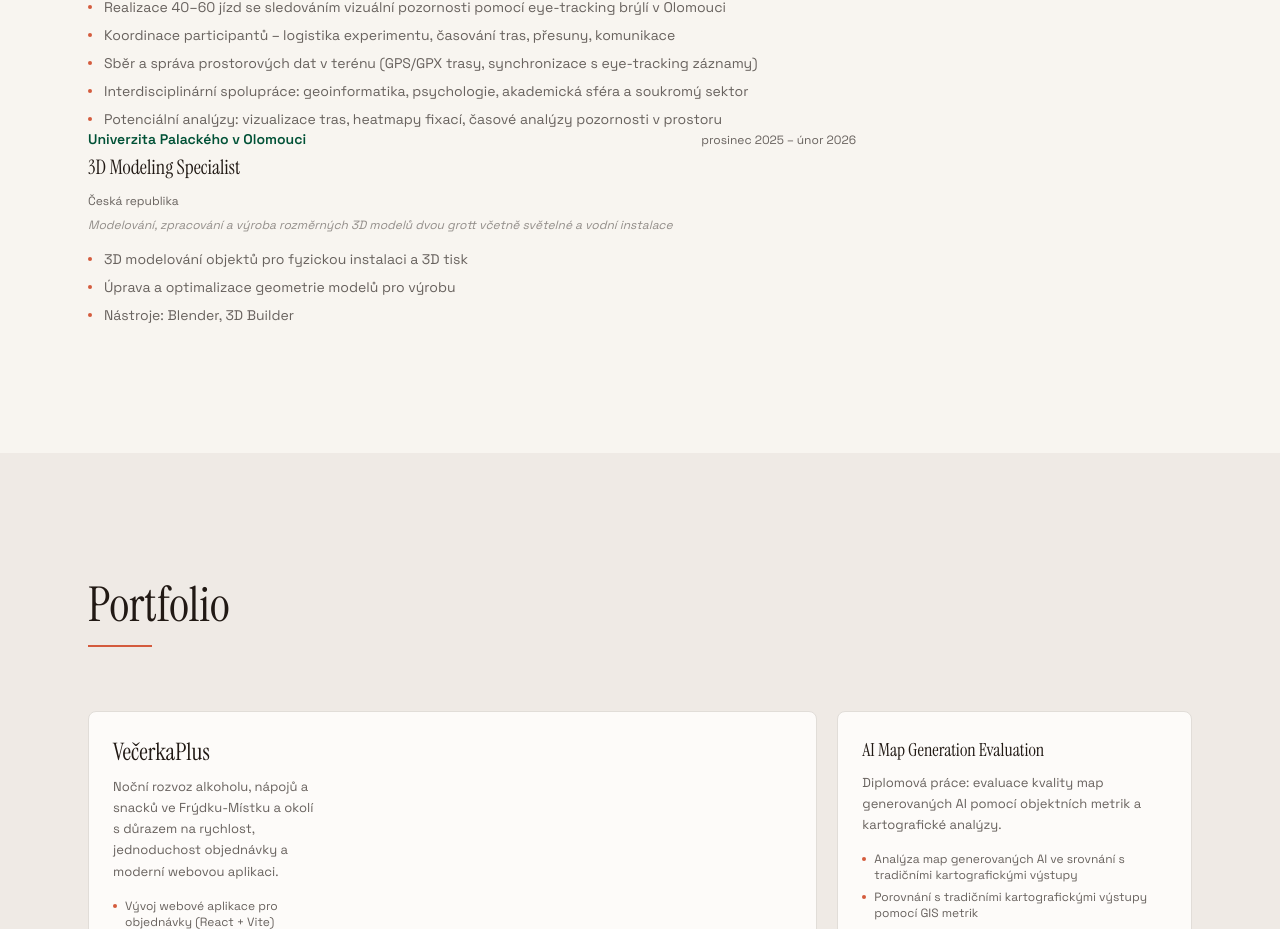
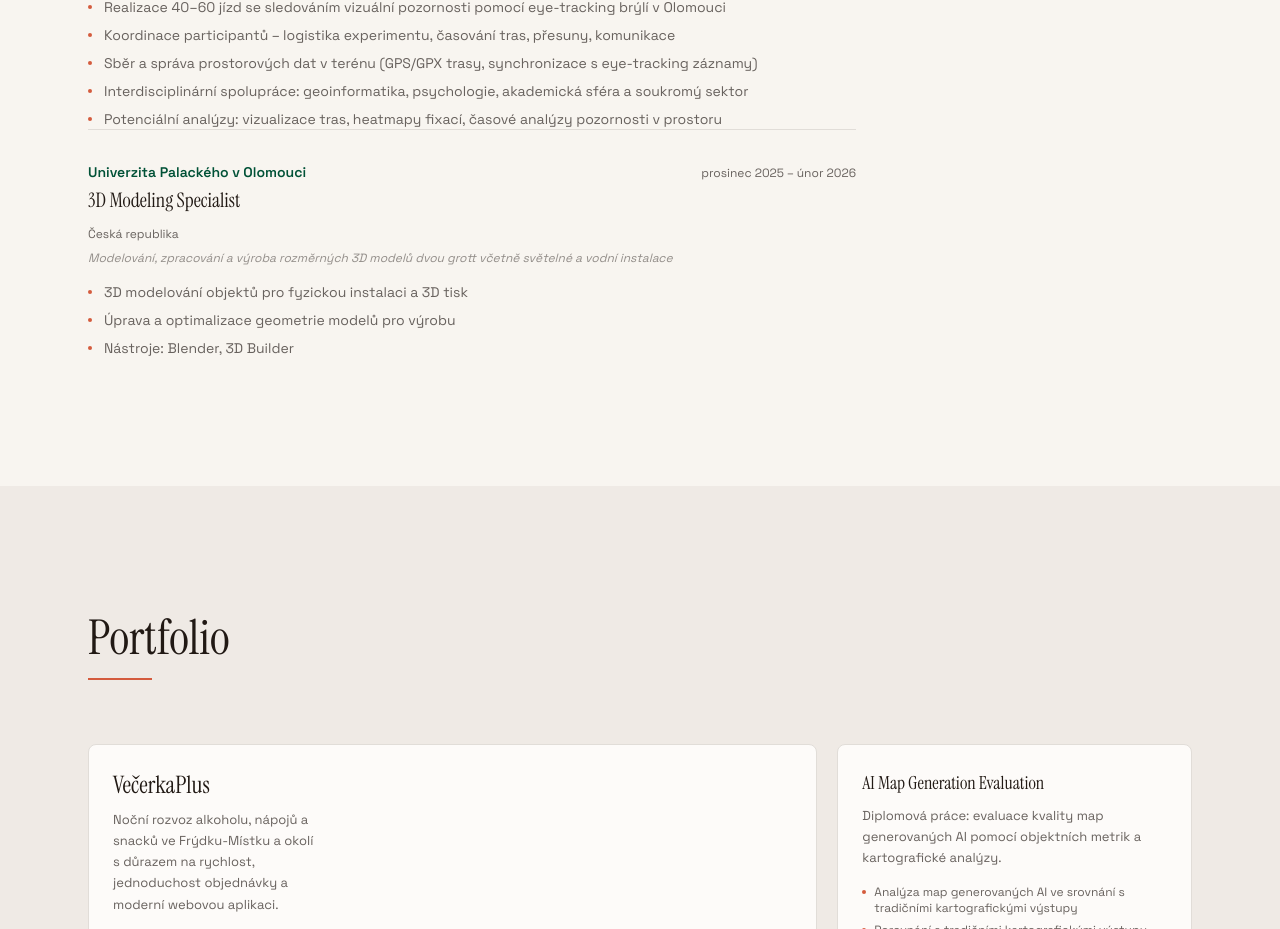
Before and after one commit to thatmike1/peta-vibecode-redesign, a React (Vite) app: page / in a window 1280 px wide. Shown: the part 4257-5186 px from the top of the page. Built offline with nearby package versions, Linux system fonts and the light colour scheme.

Commit message:
Add horizontal separator between university project entries for improved readability

```diff
--- a/src/components/sections/university-projects-section.tsx
+++ b/src/components/sections/university-projects-section.tsx
@@ -12,9 +12,10 @@ export function UniversityProjectsSection() {
           <SectionHeading>{ui.sections.projects}</SectionHeading>
         </Reveal>
 
-        <div className="space-y-0 max-w-3xl">
+        <div className="max-w-3xl">
           {universityProjects.map((exp, i) => (
             <Reveal key={i} delay={100 + i * 100}>
+              {i > 0 && <hr className="border-border" />}
               <div className="py-8 first:pt-0 last:pb-0">
                 <div className="flex flex-col sm:flex-row sm:items-baseline sm:justify-between gap-1 mb-3">
                   <div>
```
